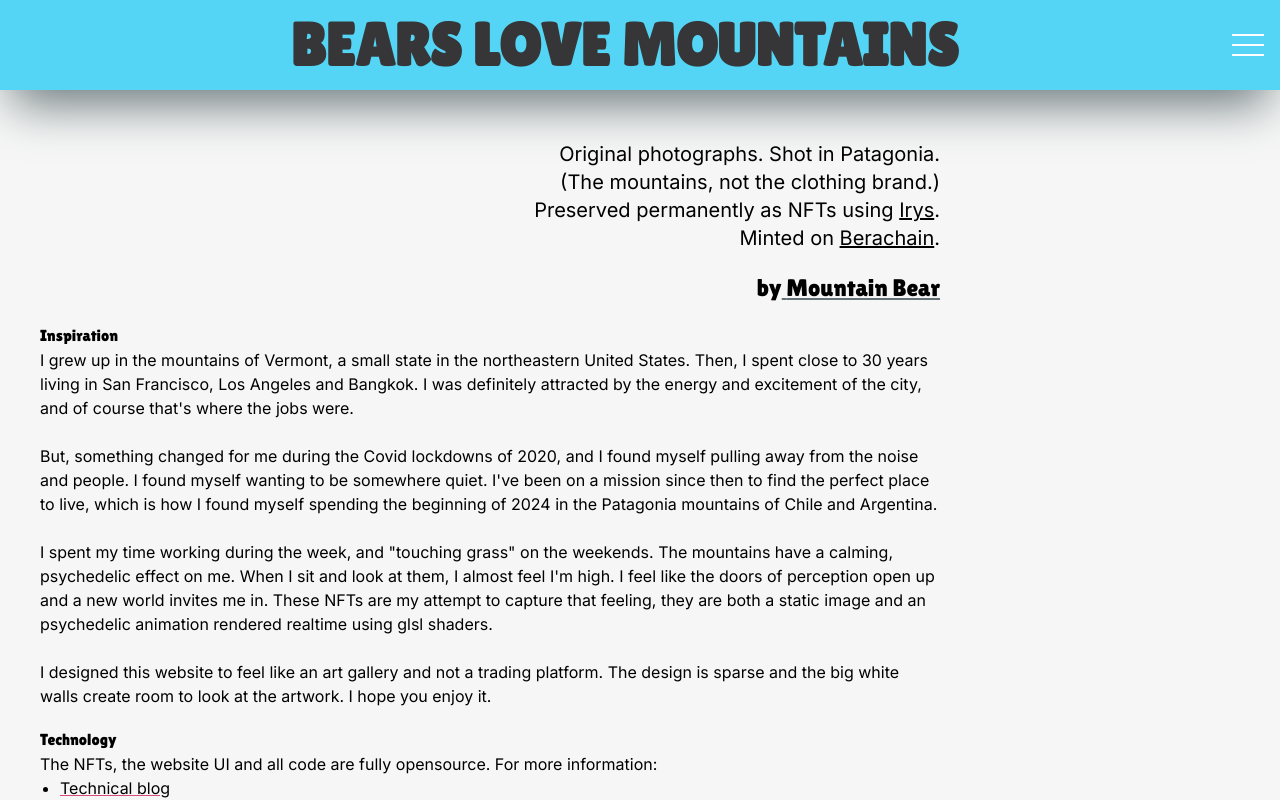
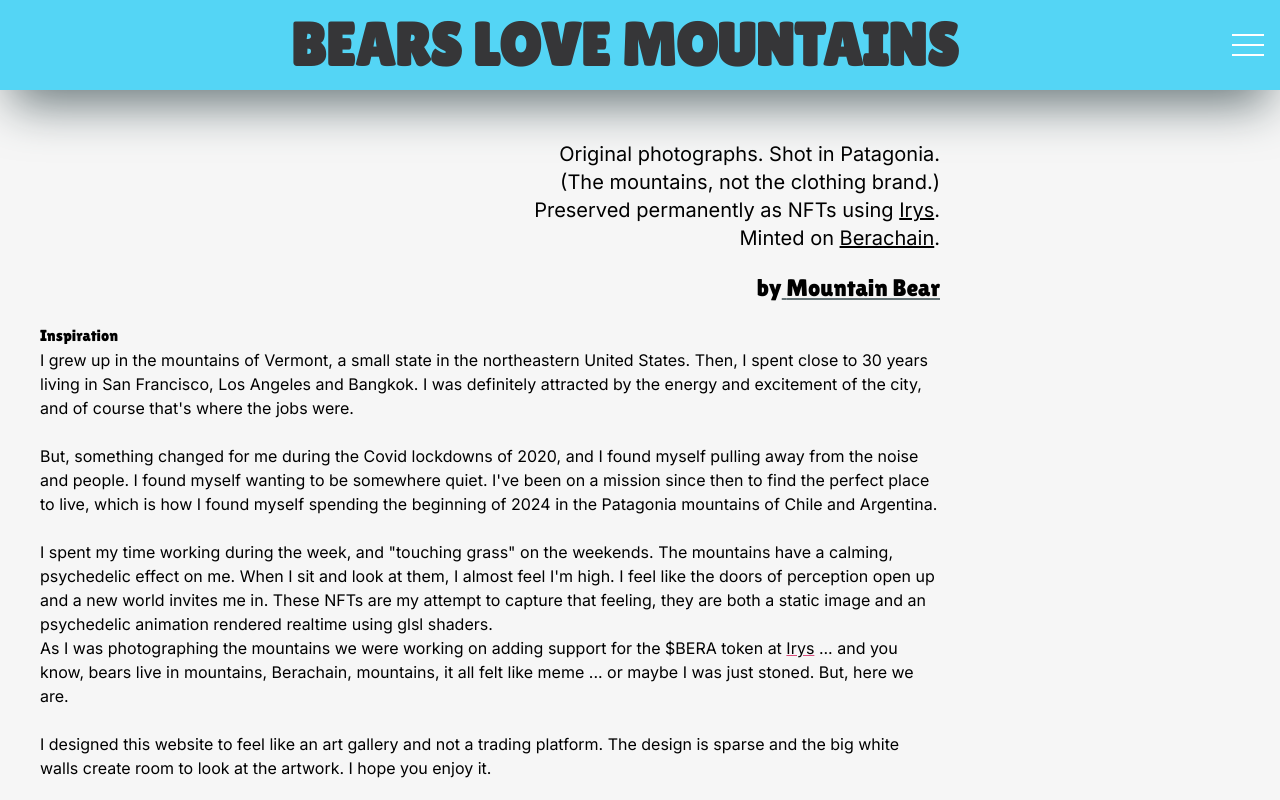
Before and after one commit to lukecd/bears-love-mountains-ARCHIVE, a Next.js app: page /about in a window 1280 px wide. Shown: the top 800 px of the page. Built offline with nearby package versions, Linux system fonts and the light colour scheme.

Commit message:
added user gallery pages

```diff
--- a/app/(pages)/about/page.tsx
+++ b/app/(pages)/about/page.tsx
@@ -66,6 +66,14 @@ const Page = () => {
 						doors of perception open up and a new world invites me in. These NFTs are my attempt to capture that
 						feeling, they are both a static image and an psychedelic animation rendered realtime using glsl shaders.
 					</p>
+					<p className={inter.className}>
+						As I was photographing the mountains we were working on adding support for the $BERA token at{" "}
+						<Link className="underline decoration-buttonAccent" href="https://www.irys.xyz/">
+							Irys
+						</Link>{" "}
+						... and you know, bears live in mountains, Berachain, mountains, it all felt like meme ... or maybe I was
+						just stoned. But, here we are.
+					</p>
 					<br />
 					<p className={inter.className}>
 						I designed this website to feel like an art gallery and not a trading platform. The design is sparse and the
```
